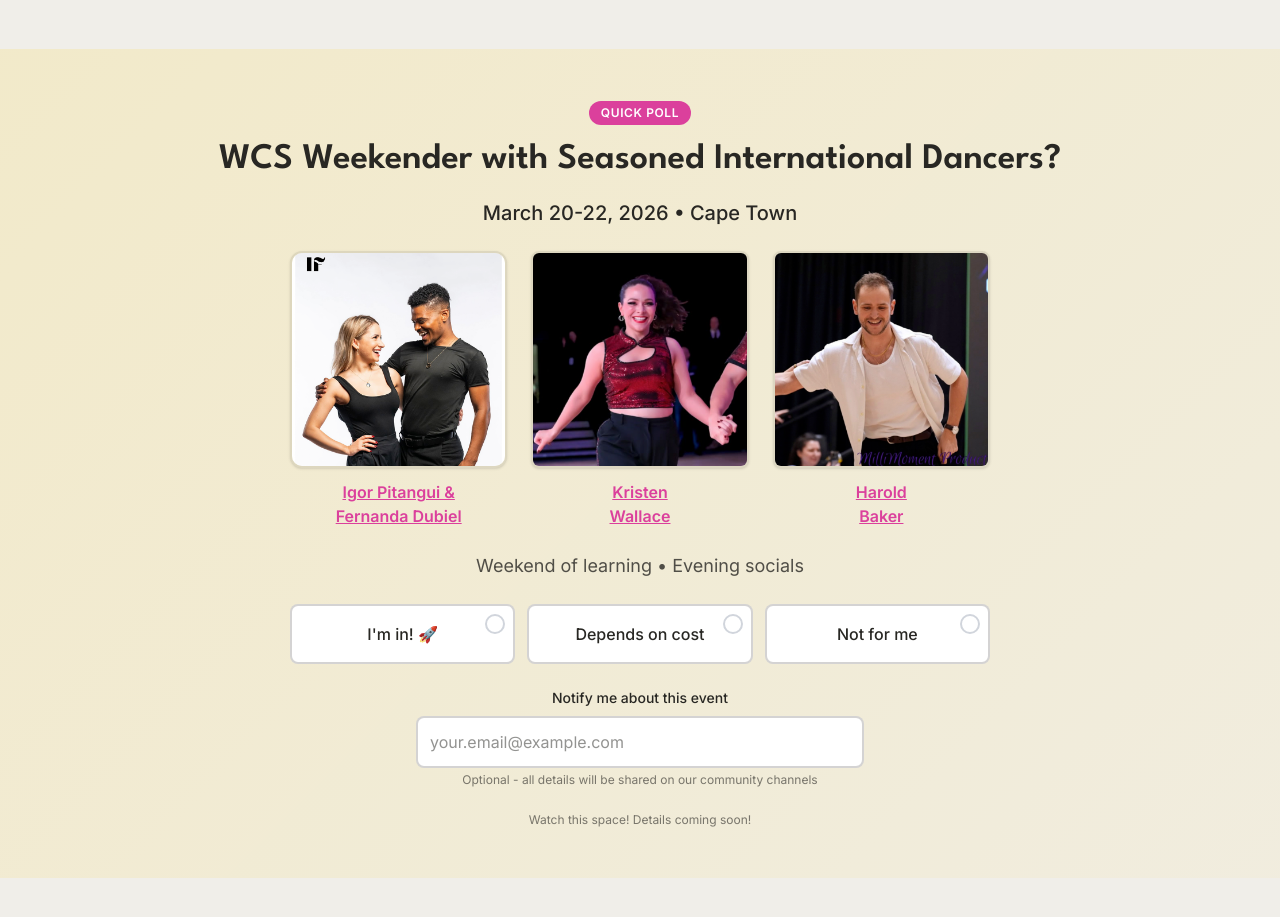
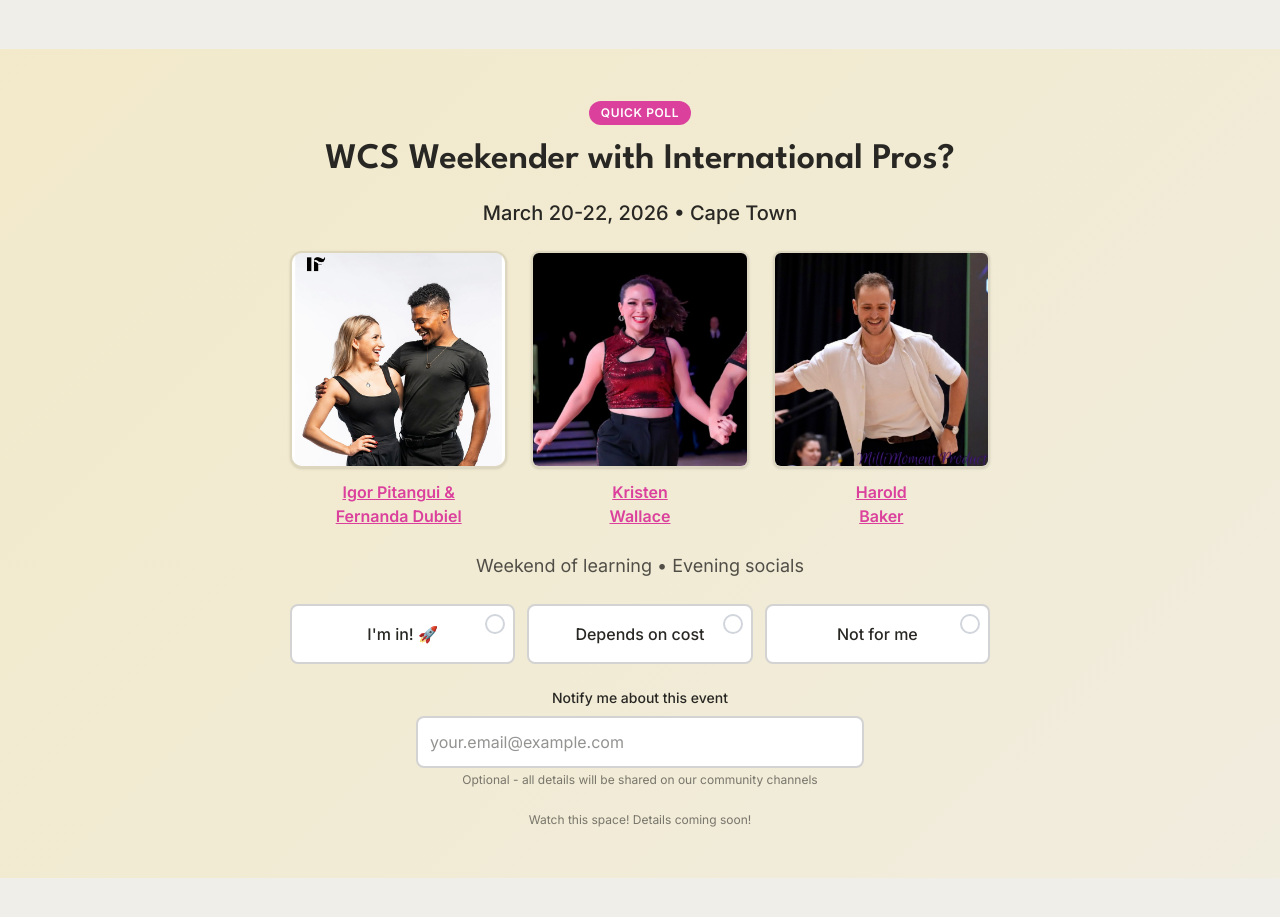
Before and after one commit to Kitri/wcscapetown, a Next.js app: page / in a window 1280 px wide. Shown: the part 960-1877 px from the top of the page. Built offline with nearby package versions, Linux system fonts and the light colour scheme.

Commit message:
Update poll title again

```diff
--- a/components/WeekenderPoll.tsx
+++ b/components/WeekenderPoll.tsx
@@ -79,7 +79,7 @@ export default function WeekenderPoll() {
         </div>
 
         <h2 className="font-spartan font-semibold text-[28px] md:text-[36px] mb-3">
-          WCS Weekender with Seasoned International Dancers?
+          WCS Weekender with International Pros?
         </h2>
 
         <p className="text-lg md:text-xl font-medium mb-6">
```
